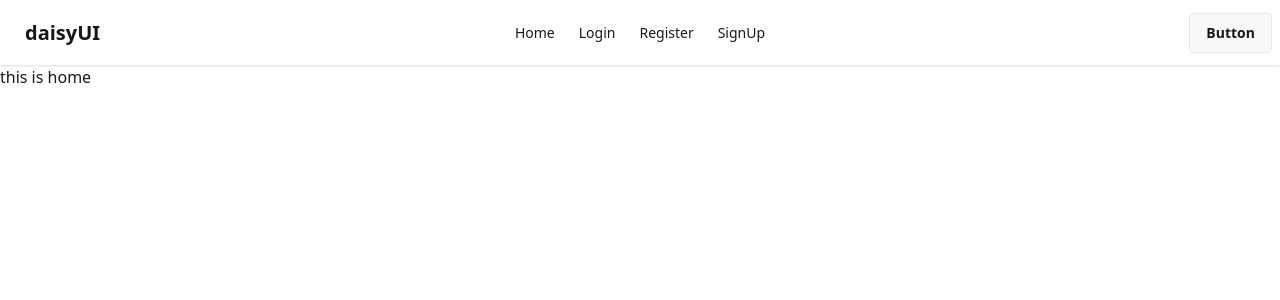
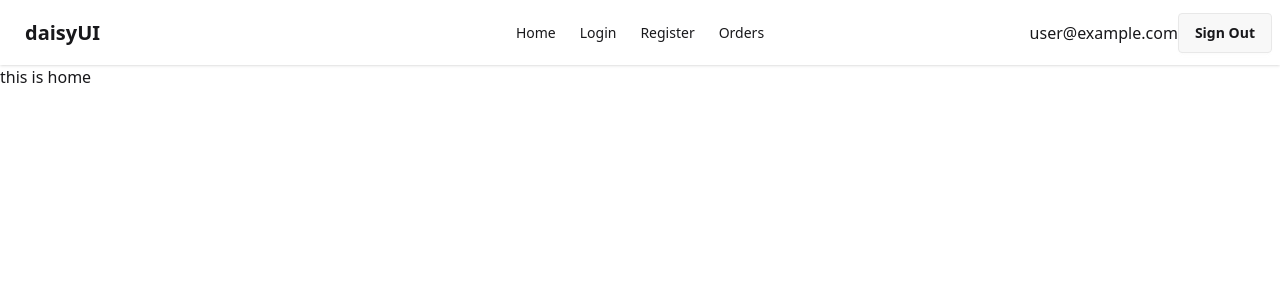
Before and after one commit to emamuddin10/Firebase-Authenticatoin, a React (Vite) app: page / in a window 1280 px wide. Shown: the top 300 px of the page. Built offline with nearby package versions, Linux system fonts and the light colour scheme; no server answers; sample sign-in values are in the browser's storage.

Commit message:
added nav

```diff
--- a/src/Provider/AuthProvider.jsx
+++ b/src/Provider/AuthProvider.jsx
@@ -1,26 +1,59 @@
 
-import { createUserWithEmailAndPassword, signInWithEmailAndPassword } from 'firebase/auth';
-import React, { createContext } from 'react';
+import { createUserWithEmailAndPassword, onAuthStateChanged, signInWithEmailAndPassword, signOut } from 'firebase/auth';
+import React, { createContext, useEffect, useState } from 'react';
 import { auth } from '../firebase.init';
 
 export const AuthContext = createContext(null)
 
 const AuthProvider = ({children}) => {
+    const [user,setUser]= useState(null)
+    const [loading,setLoading]=useState(true)
     // user created
     const createUser = (email,password)=>{
+        setLoading(true)
         return createUserWithEmailAndPassword(auth,email,password)
     }
 
     // user login
     const signInUser = (email,password)=>{
+        setLoading(true)
         return signInWithEmailAndPassword(auth,email,password)
     }
+
+    const signOutUser = ()=>{
+        setLoading(true)
+        return signOut(auth)
+    }
+
+    useEffect(()=>{
+        const unSubscribe = onAuthStateChanged(auth,(currentUser)=>{
+            console.log('current user',currentUser)
+            setUser(currentUser)
+            setLoading(false)
+        })
+        return ()=>{
+            unSubscribe()
+        }
+    },[])
+    // onAuthStateChanged(auth, (currentUser)=>{
+    //     if(currentUser){
+    //         console.log('cuurent user logged in',currentUser)
+    //         setUser(currentUser)
+    //     }
+    //     else{
+    //         console.log('No user logged in')
+    //         setUser(null)
+    //     }
+    // })
 
     const name='sagore lobon ase'
     const authinfo = {
         name,
+        user,
+        loading,
         createUser,
-        signInUser
+        signInUser,
+        signOutUser
     }
 
     return (
--- a/src/components/Navbar/Navbar.jsx
+++ b/src/components/Navbar/Navbar.jsx
@@ -1,15 +1,29 @@
 import { useContext } from "react";
-import { NavLink } from "react-router-dom";
+import { Link, NavLink } from "react-router-dom";
 import { AuthContext } from "../../Provider/AuthProvider";
 
 const Navbar = () => {
-  const {name} = useContext(AuthContext)
-  console.log(name)
+  const {user, signOutUser} = useContext(AuthContext)
+  console.log(user)
+  const handleSignOut =()=>{
+    signOutUser()
+    .then(()=>{
+      console.log('user sign out successfuly')
+    })
+    .catch(error=>{
+      console.log('ERROR',error.message)
+    })
+  }
     const links=<>
         <li><NavLink to='/'>Home</NavLink></li>
         <li><NavLink to='/login'>Login</NavLink></li>
         <li><NavLink to='/register'>Register</NavLink></li>
-        <li><NavLink to='/signUp'>SignUp</NavLink></li>
+
+        {
+          user && <>
+              <li><NavLink to='/orders'>Orders</NavLink></li>
+          </>
+        }
 
 
     </>
@@ -49,7 +63,17 @@ const Navbar = () => {
         </ul>
       </div>
       <div className="navbar-end">
-        <a className="btn">Button</a>
+        {/* <a className="btn">{user?.email}</a> */}
+        {
+          user?
+          <>
+            <span>{user.email}</span>
+            <a onClick={handleSignOut} className="btn">Sign Out</a>
+          </>
+           :
+             <Link to='/login'>Login</Link>
+        }
+
       </div>
     </div>
   );
--- /dev/null
+++ b/src/components/Orders.jsx
@@ -0,0 +1,15 @@
+import React from 'react';
+
+const Orders = () => {
+    return (
+        <div>
+            <li>item-1</li>
+            <li>item-2</li>
+            <li>item-3</li>
+            <li>item-4</li>
+            <li>item-5</li>
+         </div>
+    );
+};
+
+export default Orders;
--- /dev/null
+++ b/src/components/Routes/PrivetRoutes.jsx
@@ -0,0 +1,22 @@
+import React, { useContext } from "react";
+import { AuthContext } from "../../Provider/AuthProvider";
+import { Navigate } from "react-router-dom";
+
+const PrivetRoutes = ({ children }) => {
+  const { user, loading } = useContext(AuthContext);
+  if (loading) {
+    return (
+      <>
+        <span className="loading loading-spinner loading-md"></span>
+        <span className="loading loading-spinner loading-lg"></span>
+        <span className="loading loading-spinner loading-xl"></span>
+      </>
+    );
+  }
+  if (user) {
+    return children;
+  }
+  return <Navigate to="/login"></Navigate>;
+};
+
+export default PrivetRoutes;
--- a/src/main.jsx
+++ b/src/main.jsx
@@ -9,6 +9,8 @@ import Login from "./components/Login/Login";
 import SignUp from "./components/SingUp/SignUp";
 import Register from "./components/Register/Register";
 import AuthProvider from "./Provider/AuthProvider";
+import Orders from "./components/Orders";
+import PrivetRoutes from "./components/Routes/PrivetRoutes";
 
 const router = createBrowserRouter([
   {
@@ -31,6 +33,10 @@ const router = createBrowserRouter([
         path: "/register",
         element: <Register></Register>,
       },
+      {
+        path:'/orders',
+        element:<PrivetRoutes><Orders></Orders></PrivetRoutes>
+      }
     ],
   },
 ]);
```
